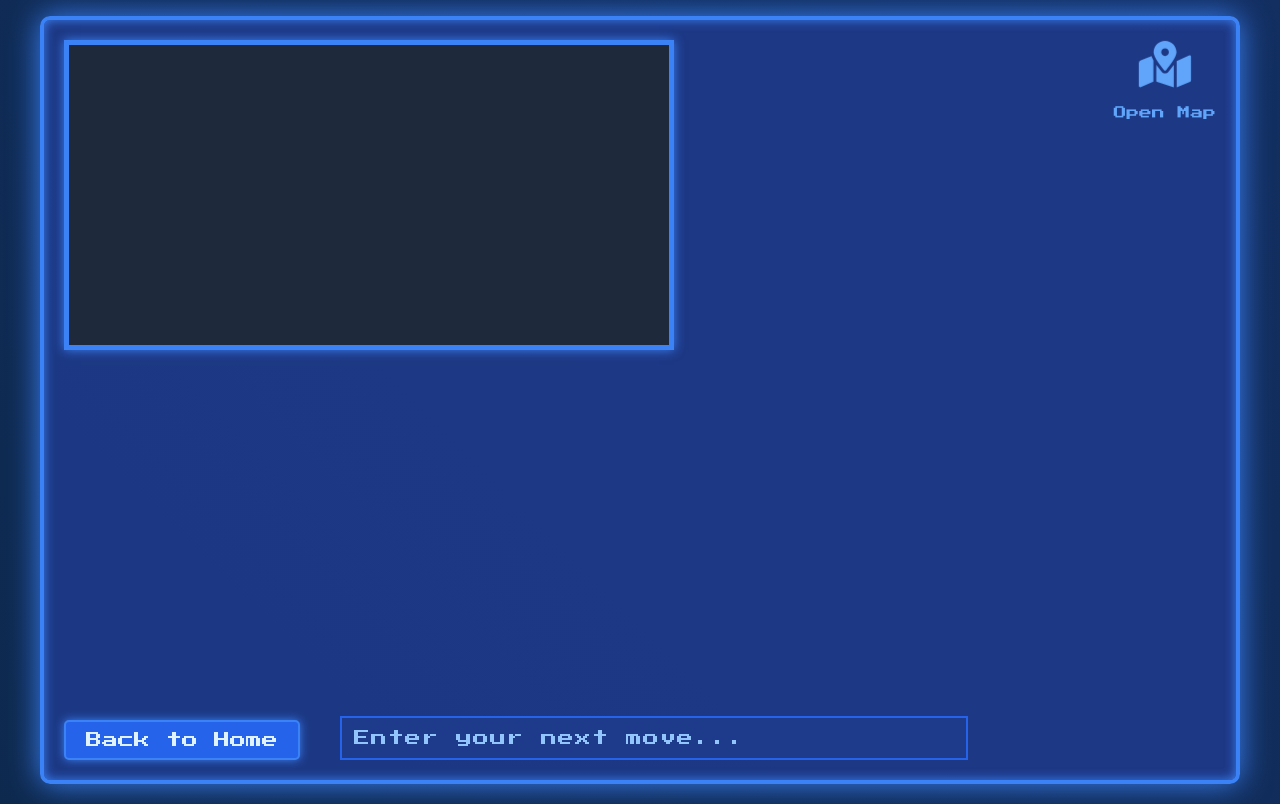
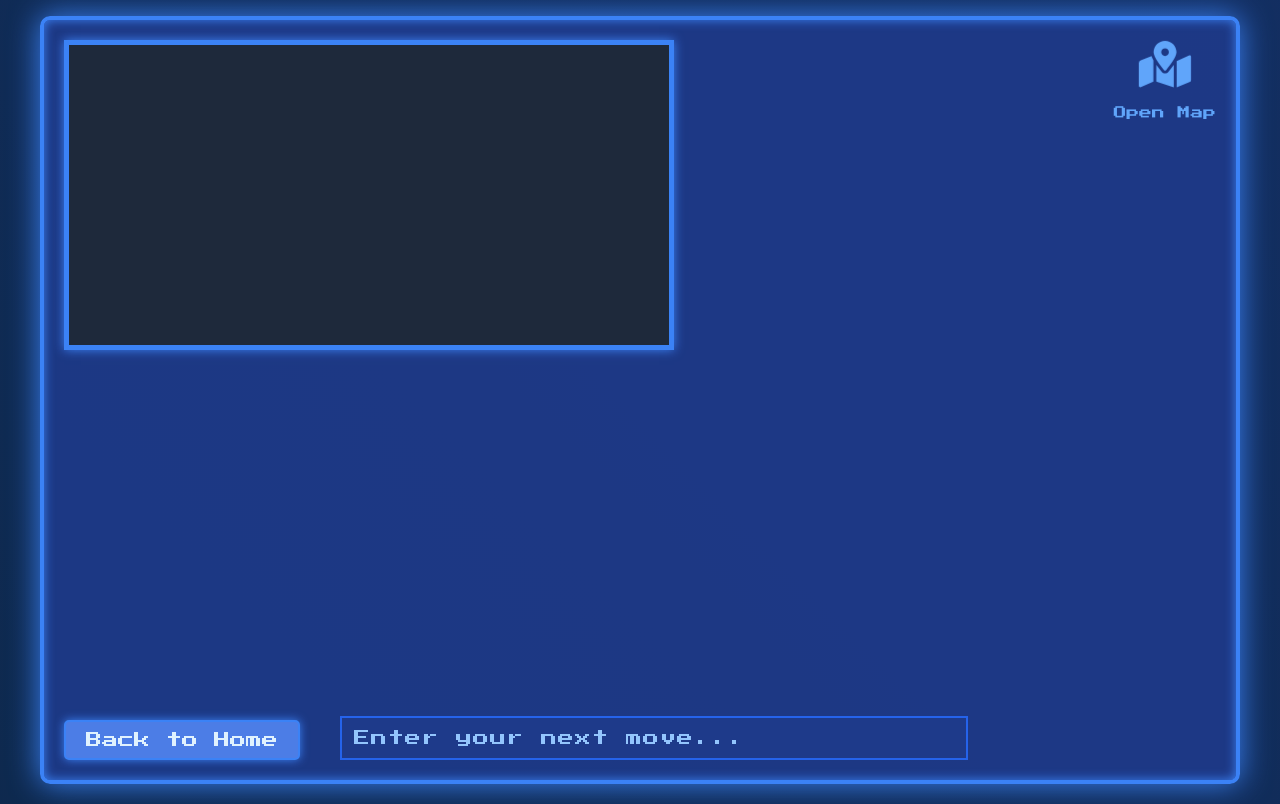
Before and after one commit to K-Senthil-Shunmugam/realms-of-discovery-front-end, a React (Create React App) app: page /play in a window 1280 px wide. Built offline with nearby package versions, Linux system fonts and the light colour scheme.

Commit message:
Update file Play.css

```diff
--- a/src/components/Play.css
+++ b/src/components/Play.css
@@ -160,7 +160,7 @@ html, body {
   padding: 10px 20px;
   font-size: 1rem;
   font-family: 'Press Start 2P', cursive;
-  background-color: #2563eb;
+  background-color: #4c7de6;
   color: #e0f2fe;
   border: 2px solid #3b82f6;
   border-radius: 5px;
```
